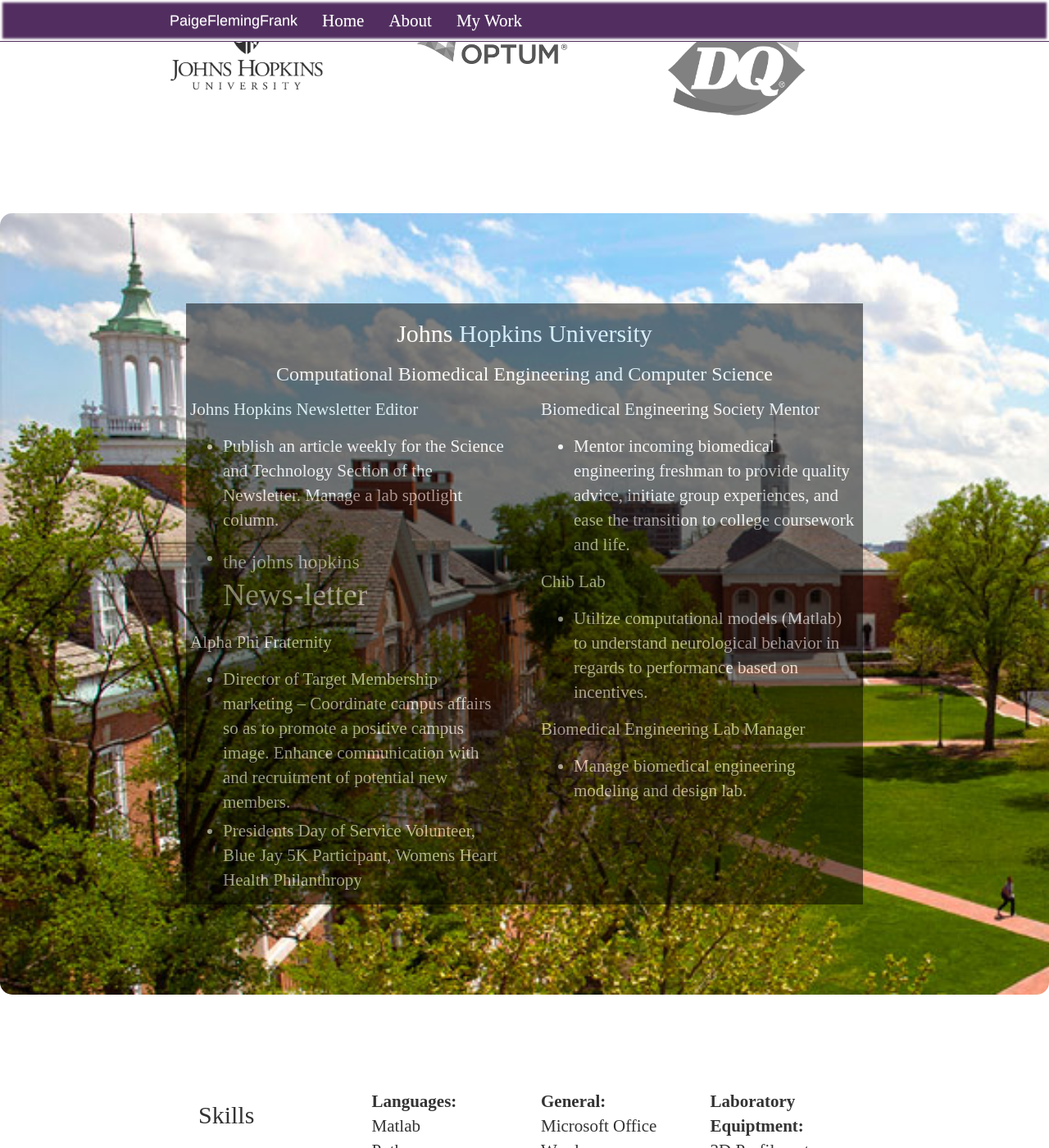
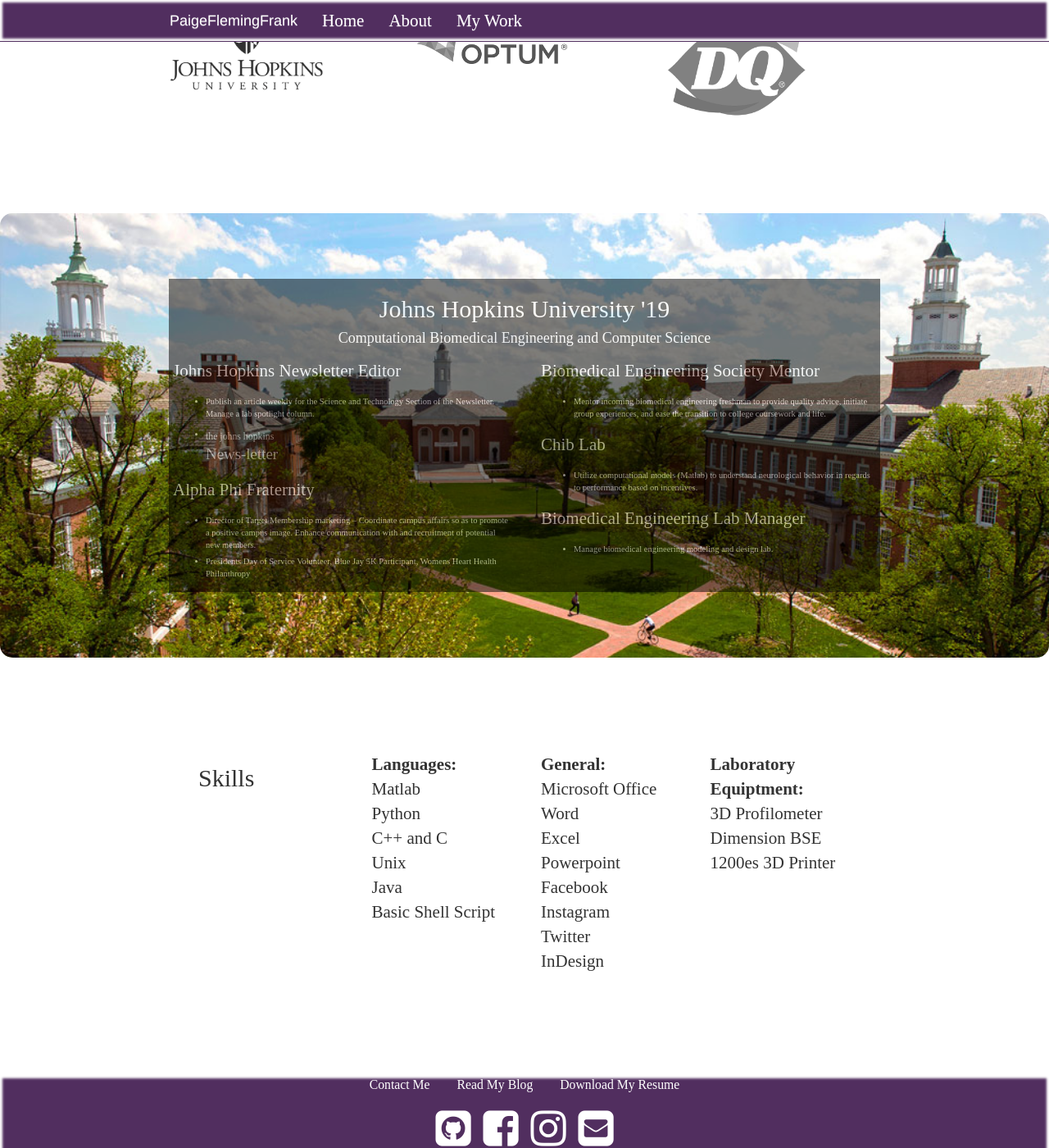
Before and after one commit to pfrank7/pfrank7.github.io, a Jekyll site: the page built from CV.html, in a window 1280 px wide and 1400 px high, scrolled down 761 px. Shown: the whole window at 82% size. Built offline with Jekyll 4.4.1, drawn with Linux system fonts in a browser that asks for light colours; nearby versions of some CDN libraries.

Commit message:
Update CV.html

```diff
--- a/CV.html
+++ b/CV.html
@@ -27,7 +27,7 @@
 	margin-right: 5px;
 	margin-top: 5px;
 	font-family: 'Times New Roman', Calibre, serif;
-	font-size: 1.5em;
+	font-size: .75em;
 }
 .row h2 {
 	font-family: 'Times New Roman',Calibre, serif;
@@ -46,7 +46,7 @@
 #hop {
 	background-image: url("JHU.jpg");
 	background-size:cover;
-	padding:50px;
+	padding:20px;
 	}
 </style>
 <div>
@@ -85,15 +85,15 @@
 		<div class = "container" id = "margin" style = "background-color: black; opacity: .5; color:white;">
 			<div class = "row">
 				<div class = "col-sm-12 text-center">
-					<h2> Johns Hopkins University </h2>
-					<h3> Computational Biomedical Engineering and Computer Science </h3>
+					<h2> Johns Hopkins University '19 </h2>
+					<h4> Computational Biomedical Engineering and Computer Science </h4>
 				</div>
 			<div class = "row">
 				<div class = "col-sm-6">
 					<p class = "paragraph">Johns Hopkins Newsletter Editor
 					<ul>
 						<li id = "bullet" >Publish an article weekly for the Science and Technology Section of the Newsletter. Manage a lab spotlight column.</li>
-						<li id = "bullet" ><a style = "mix-blend-mode: normal; color:#BDC3C7;" href="http://www.jhunewsletter.com"><sub>the johns hopkins</sub><br/><big> News-letter</big></a></li>
+						<li id = "bullet" ><a style = "opacity:1; color:#BDC3C7;" href="http://www.jhunewsletter.com"><sub>the johns hopkins</sub><br/><big> News-letter</big></a></li>
 					</ul>
 					</p>
 					<p class = "paragraph">Alpha Phi Fraternity
```
